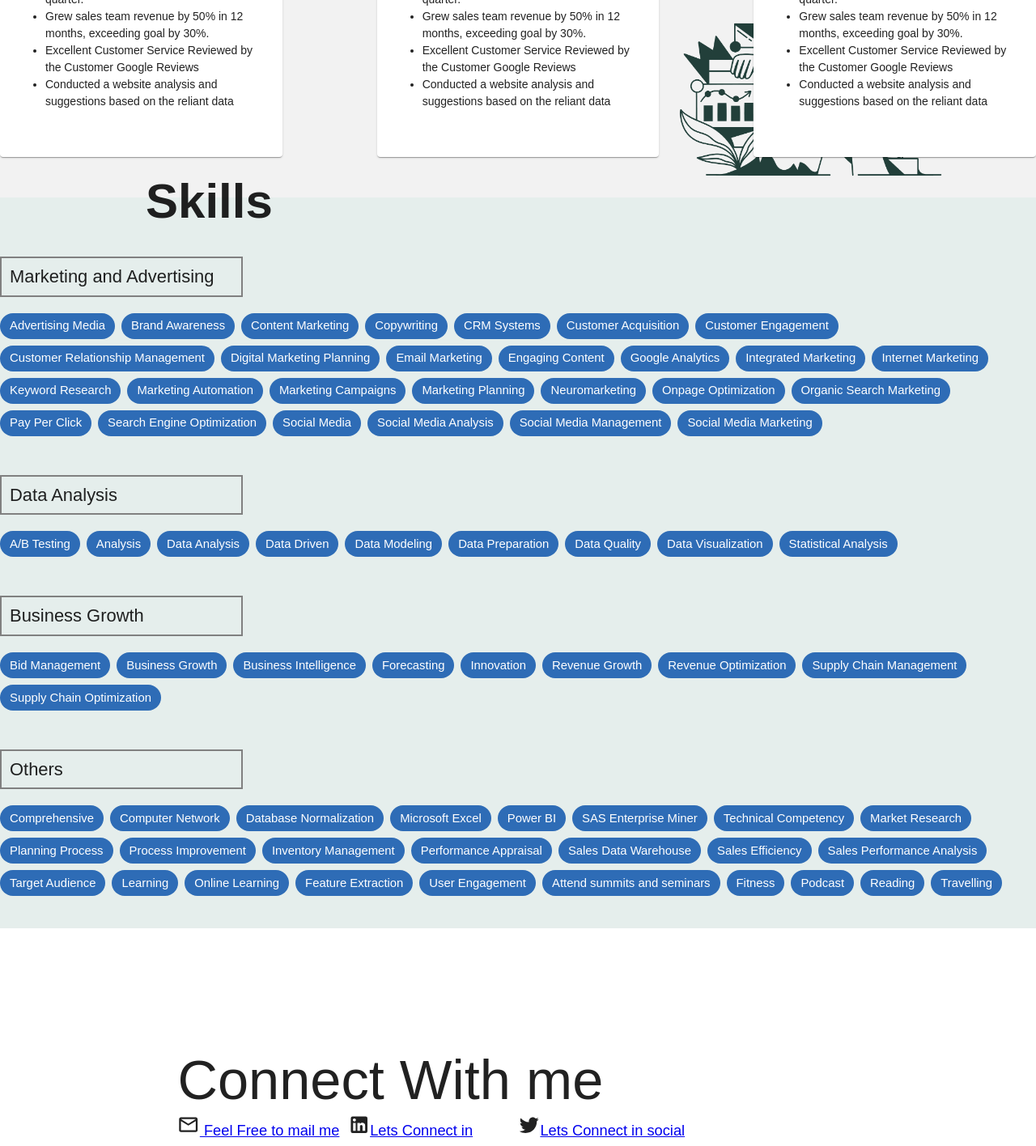
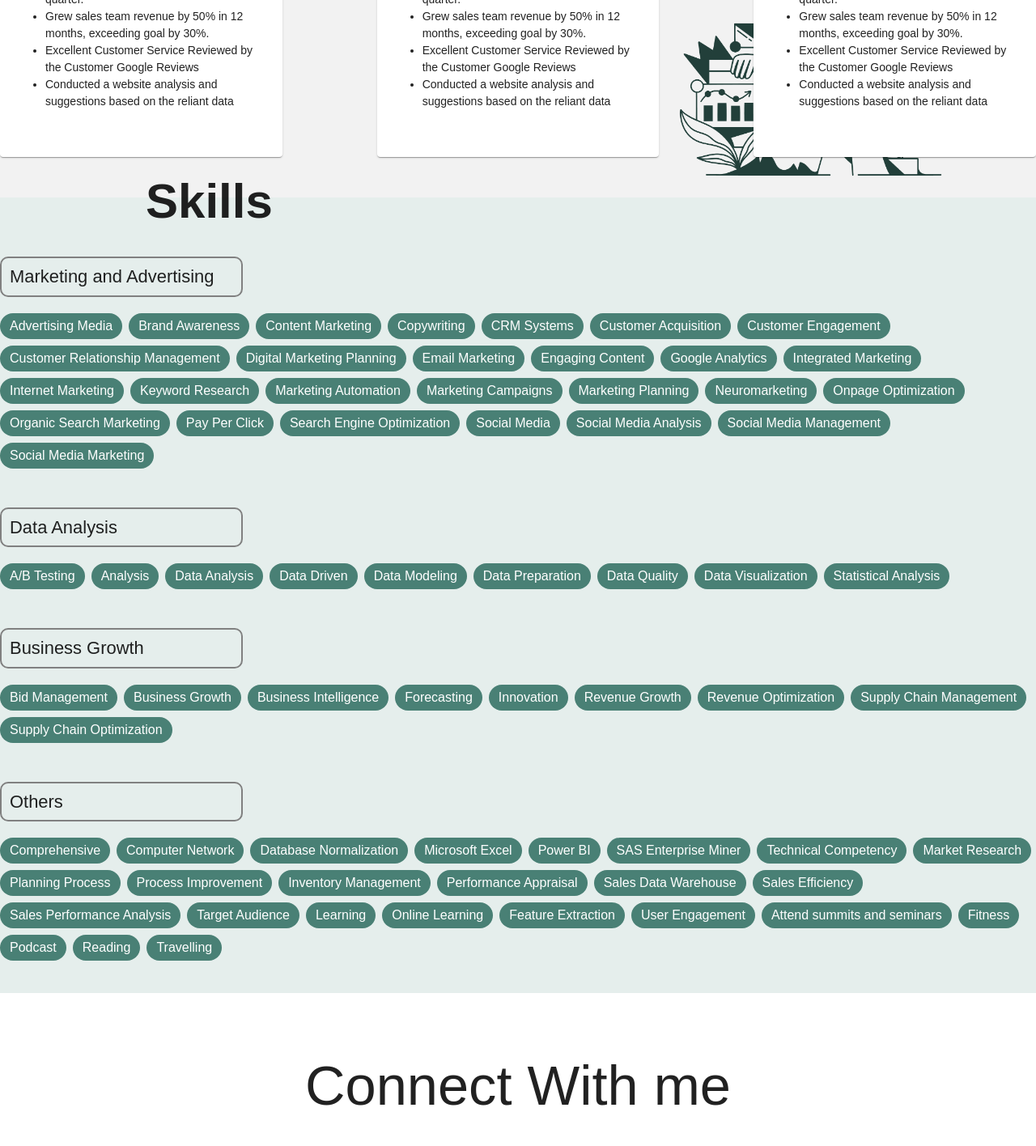
Before and after one commit to loop36/vportfolio, a React (Vite) app: page / in a window 1280 px wide. Shown: the part 1330-2746 px from the top of the page at 81% size. Built offline with nearby package versions, Linux system fonts and the light colour scheme; a web font is replaced by a local one.

Commit message:
completed Footer UI

```diff
--- a/src/components/NavigationMenu/NavigationMenu.tsx
+++ b/src/components/NavigationMenu/NavigationMenu.tsx
@@ -12,9 +12,9 @@ import {
   Toolbar,
 } from "@mui/material";
 import MenuIcon from "@mui/icons-material/Menu";
-import  { useState } from "react";
+import { useState } from "react";
 
-import VTLogo from "../../assets/logo/vt.svg";
+import VTLogo from "../../assets/logo/logo2.png";
 
 import "./NavigationMenu.scss";
 
--- a/src/components/SkillChips/SkillChips.tsx
+++ b/src/components/SkillChips/SkillChips.tsx
@@ -8,13 +8,17 @@ interface SkillChipsPropTypes {
 
 const SkillChips = ({ title, data }: SkillChipsPropTypes) => {
   return (
-    <Box >
+    <Box>
       <Box className="chip_title">
         <Typography variant="h3">{title}</Typography>
       </Box>
       <Box className="chip_list">
         {data.map((skill) => (
-          <Chip label={skill} color="primary" />
+          <Chip
+            label={skill}
+            color="primary"
+            sx={{ backgroundColor: "#498075", fontSize: 16}}
+          />
         ))}
       </Box>
     </Box>
--- a/src/components/SkillChips/SkillsChips.scss
+++ b/src/components/SkillChips/SkillsChips.scss
@@ -3,7 +3,7 @@
     font-size: larger;
     margin-bottom: 20px;
     border: solid grey 2px;
-
+    border-radius: 10px;
     padding: 10px;
     max-width: 300px;
   }
--- a/src/pages/ConnectWithMe/ConnectWithMe.scss
+++ b/src/pages/ConnectWithMe/ConnectWithMe.scss
@@ -1,5 +1,25 @@
 @media screen and (min-width: 72em) {
   .connect_container {
-    padding: 8em 12em;
+    h2 {
+      margin-bottom: 40px;
+    }
+    justify-items: center;
+    align-items: center;
+    padding: 4em 12em;
+    .link_container {
+      margin-left: 20px;
+      justify-items: center;
+      align-items: center;
+      div {
+        display: flex;
+        gap: 10px;
+        margin-right: 40px;
+      }
+      a {
+        text-decoration: none;
+        color: black;
+        margin: auto 0;
+      }
+    }
   }
 }
--- a/src/pages/ConnectWithMe/ConnectWithMe.tsx
+++ b/src/pages/ConnectWithMe/ConnectWithMe.tsx
@@ -14,17 +14,17 @@ const ConnectWithMe = () => {
       <Typography variant="h2"> Connect With me</Typography>
       <Grid container className="link_container">
         <Grid item xs={3}>
-          <EmailOutlined />
+          <EmailOutlined fontSize="large" />
           <a href="mailto:vinutreesa21@gmail.com"> Feel Free to mail me</a>
         </Grid>
         <Grid item xs={3}>
-          <LinkedIn />
+          <LinkedIn fontSize="large" />
           <a href="mailto:vinutreesa21@gmail.com">
             Lets Connect in professional network
           </a>
         </Grid>
         <Grid item xs={3}>
-          <Twitter />
+          <Twitter fontSize="large" />
           <a href="mailto:vinutreesa21@gmail.com">
             Lets Connect in social place
           </a>
--- a/src/pages/main/main.scss
+++ b/src/pages/main/main.scss
@@ -77,7 +77,7 @@
   }
 
   .skills_container {
-    background-color: #E5EEEC;
+    background-color: #e5eeec;
     padding: 0 12em;
     h1 {
       position: absolute;
```
Also changed, not shown: src/assets/logo/logo2.png (added).
